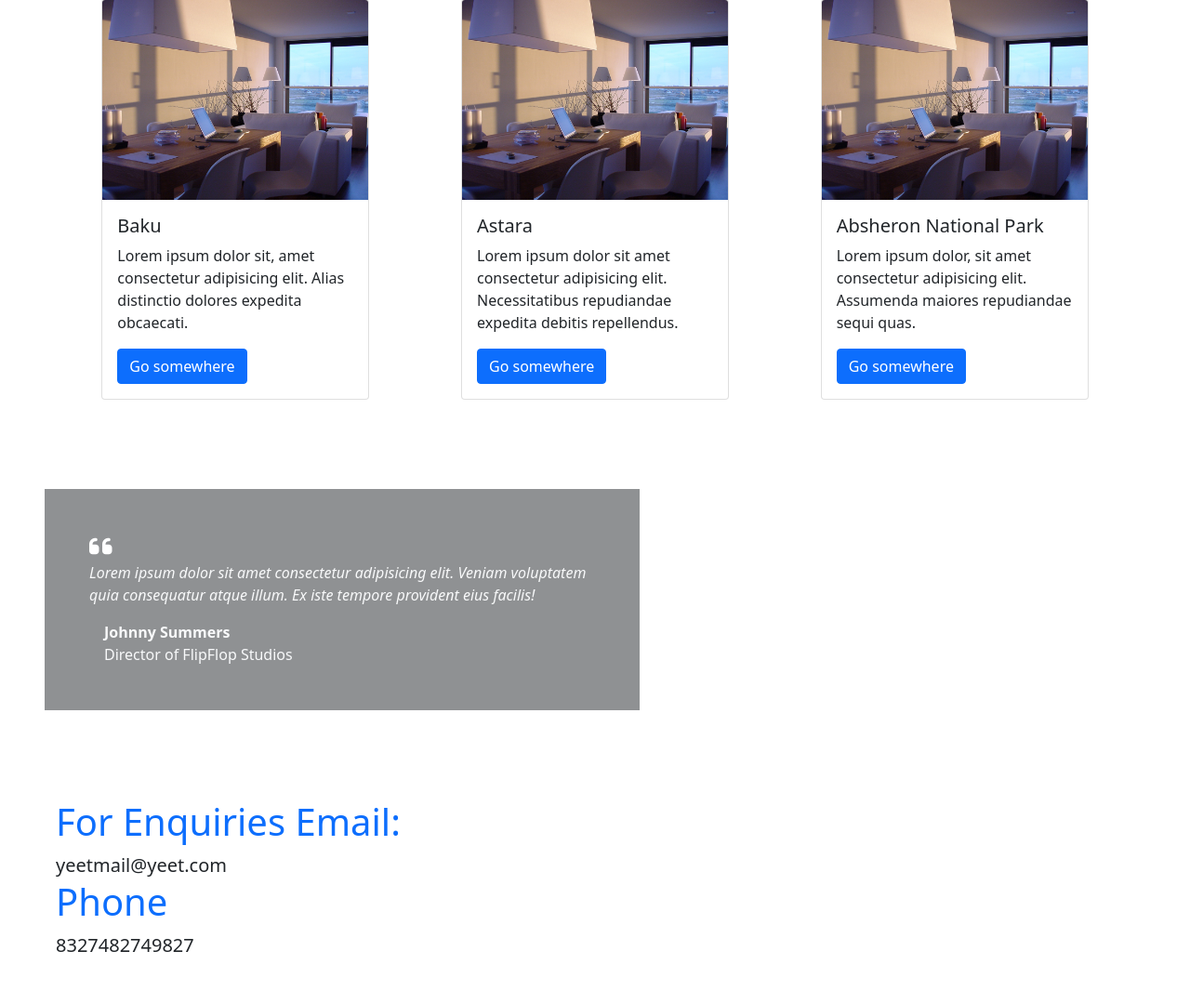
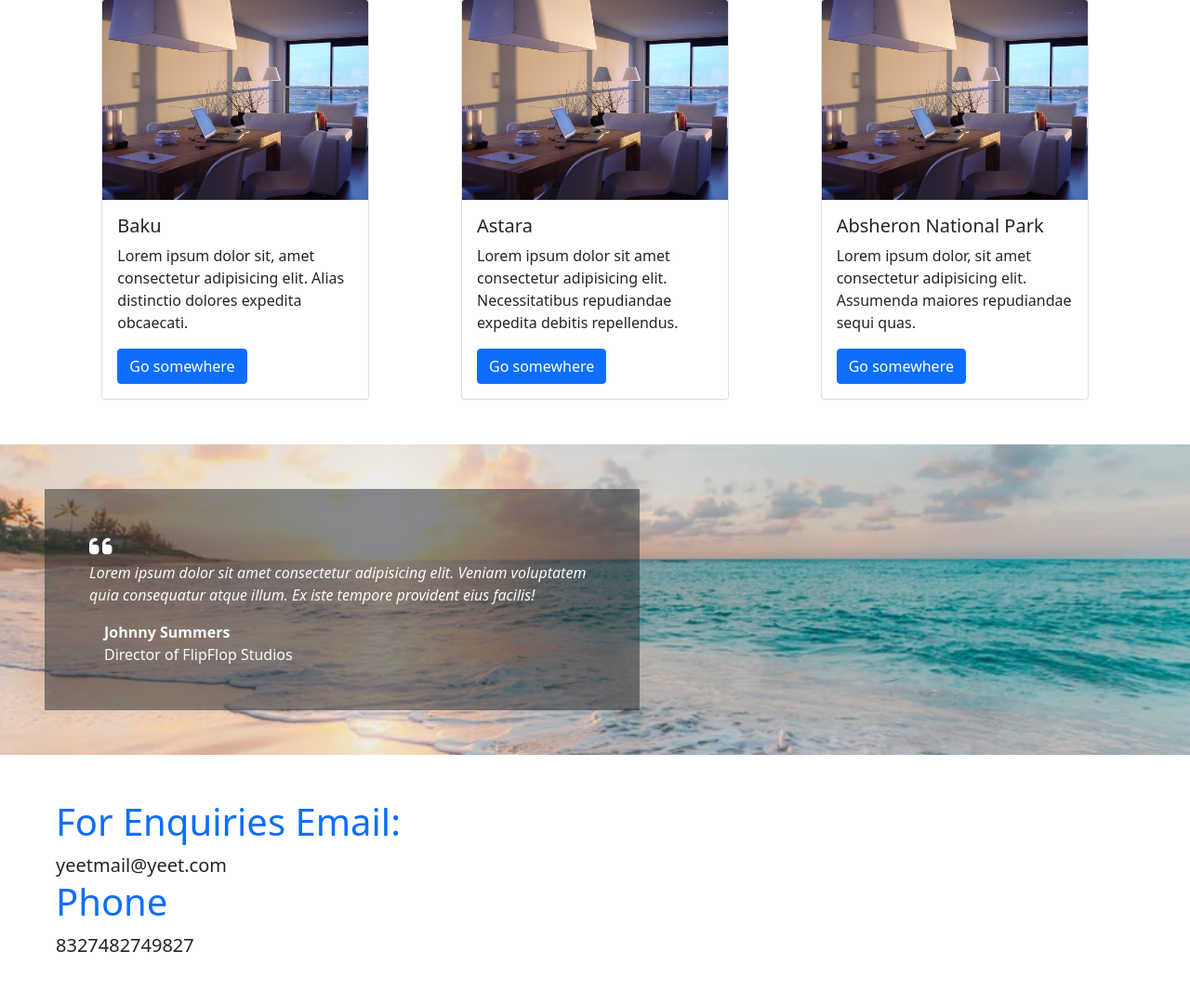
Before and after one commit to isaacemilien/LocationsToFilm, a PHP site: page / in a window 1280 px wide. Shown: the part 537-1617 px from the top of the page at 93% size. Run offline with PHP 8.4, Linux system fonts and the light colour scheme; some libraries are stand-ins or nearby versions.

Commit message:
Pavan-Sahadevan-patch-02
Added css file

```diff
--- a/styles.css
+++ b/styles.css
@@ -11,3 +11,23 @@
   background-size: cover;
   object-fit: contain;
 }
+
+.html,body::-webkit-scrollbar {/* Google chrome */
+  -ms-overflow-style: none;  /* IE and Edge */
+  scrollbar-width: none;  /* Firefox */
+  display: none;
+}
+
+.quote-bg {
+  /* The image used */
+  background-image: url("imgs/Beach_01.avif");
+
+  /* Full height */
+  height: 100%;
+
+  /* Center and scale the image nicely */
+  background-position: center;
+  background-repeat: no-repeat;
+  background-size: cover;
+  object-fit: contain;
+}
```
Also changed, not shown: README.md, about.html (line endings or trailing spaces). Lines whose indentation alone changed are shown as unchanged.
